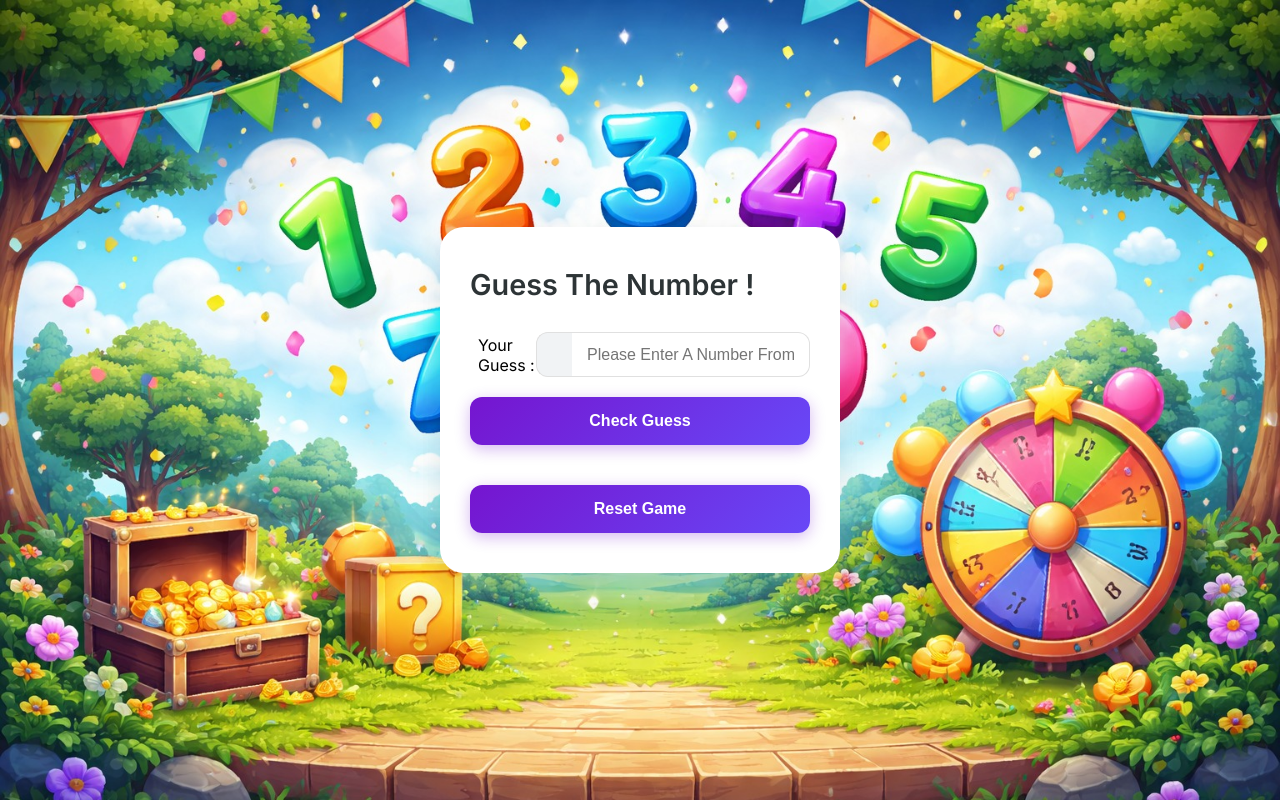
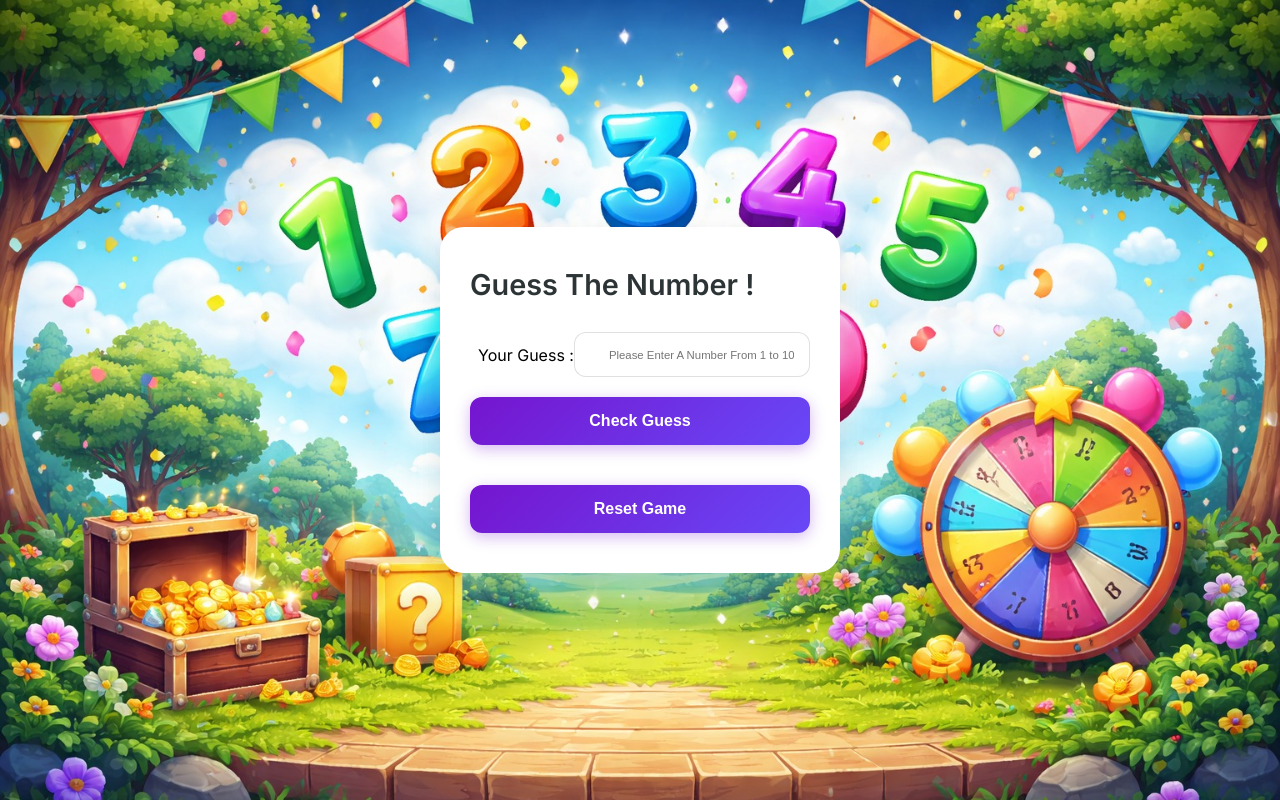
Before and after one commit to saptarsbi080906-cpu/Task-2, a plain HTML site: page index.html in a window 1280 px wide. Drawn offline with Linux system fonts and the light colour scheme.

Commit message:
Add files via upload

```diff
--- a/style.css
+++ b/style.css
@@ -44,11 +44,11 @@ h1 {
 }
 
 .ext {
-    width: 60px;
+    width: 20px;
     height: 45px;
     border: 1.5px solid #E0E0E0;
     border-right: none;
-    background: #F1F3F5;
+    /* background: #F1F3F5; */
     display: flex;
     align-items: center;
     justify-content: center;
@@ -64,7 +64,7 @@ h1 {
     border-left: none;
     border-radius: 0 12px 12px 0;
     padding: 0 15px;
-    font-size: 1rem;
+    font-size: 0.71rem;
     outline: none;
     transition: border-color 0.2s;
 }
```
